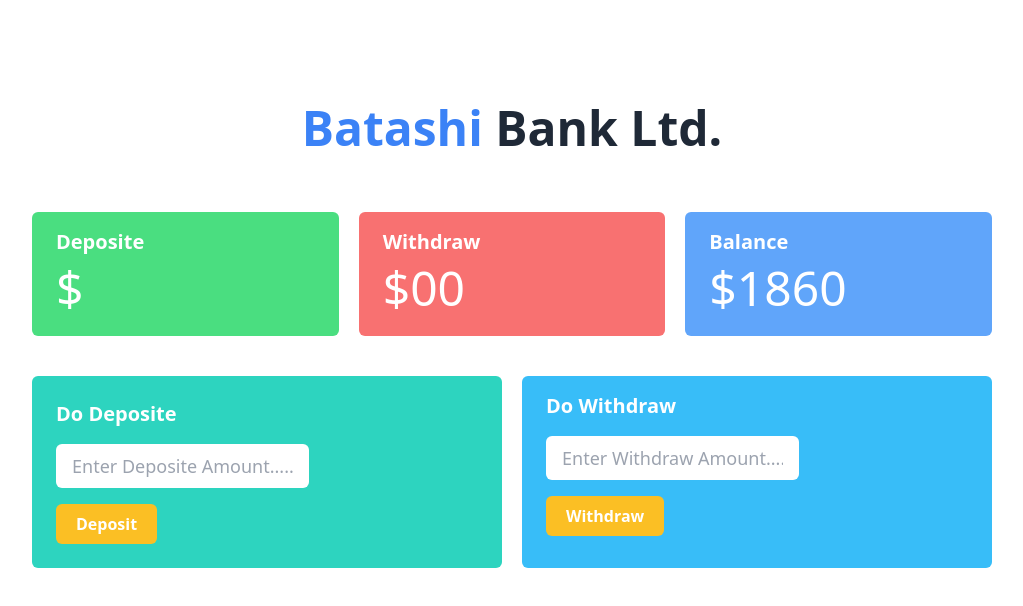
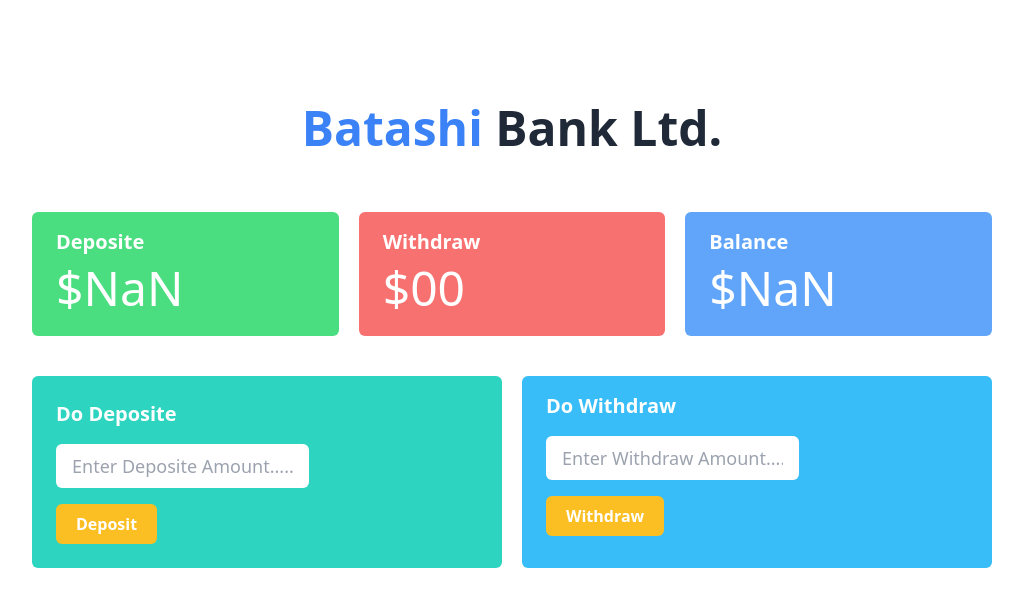
Before and after one commit to mehedi-h/batashi-bank, a plain HTML site: page bank.html in a window 1280 px wide. Both pictures are taken after a click on the button "Deposit". Shown: the whole page, without its empty margins (128-1151 px from the left). Drawn offline with nearby package versions, Linux system fonts and the light colour scheme.

Commit message:
modified

```diff
--- a/bank.html
+++ b/bank.html
@@ -39,7 +39,7 @@
                     Balance
                 </h1>
                 <h3 class="text-lg md:text-5xl font-light md:font-normal md:py-2">
-                    $<span id="remain-balance">1860</span>
+                    $<span id="stock-balance">1860</span>
                 </h3>
             </div>
 
--- a/js/depositWithdraw.js
+++ b/js/depositWithdraw.js
@@ -1,10 +1,23 @@
 document.getElementById('btn-deposit').addEventListener('click', function(){
     const depositInput = document.getElementById('deposit-input');
     const depositAmount = depositInput.value;
-    // const depositAmountNubmer = parseFloat(depositAmount);
+    const totalDepositAmount = parseFloat(depositAmount);
+
     const depositeBalance = document.getElementById('deposite-balance');
     const totalBalance = depositeBalance.innerText;
-    depositeBalance.innerText = depositAmount;
+    const totalBalanceAmount = parseFloat(totalBalance);
+
+    const stockBalance = document.getElementById('stock-balance')
+    const totalStock = stockBalance.innerText;
+    const stockBalanceAmount = parseFloat(totalStock);
+
+    const currentDeposit = totalBalanceAmount + totalDepositAmount;
+
+    const remainStockBalance = stockBalanceAmount + totalDepositAmount;
+
+    depositeBalance.innerText = currentDeposit;
+    stockBalance.innerText = remainStockBalance;
+
 
     // console.log();
     depositInput.value = '';
```
